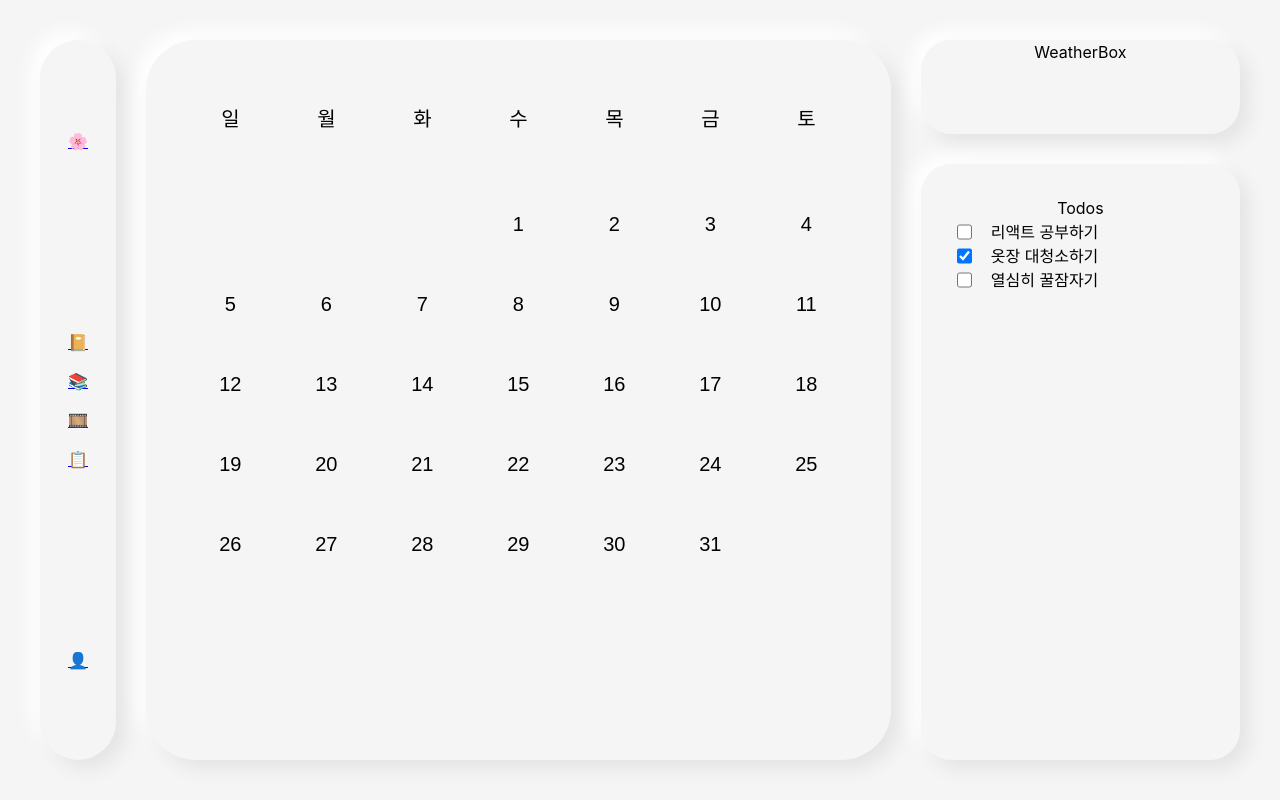
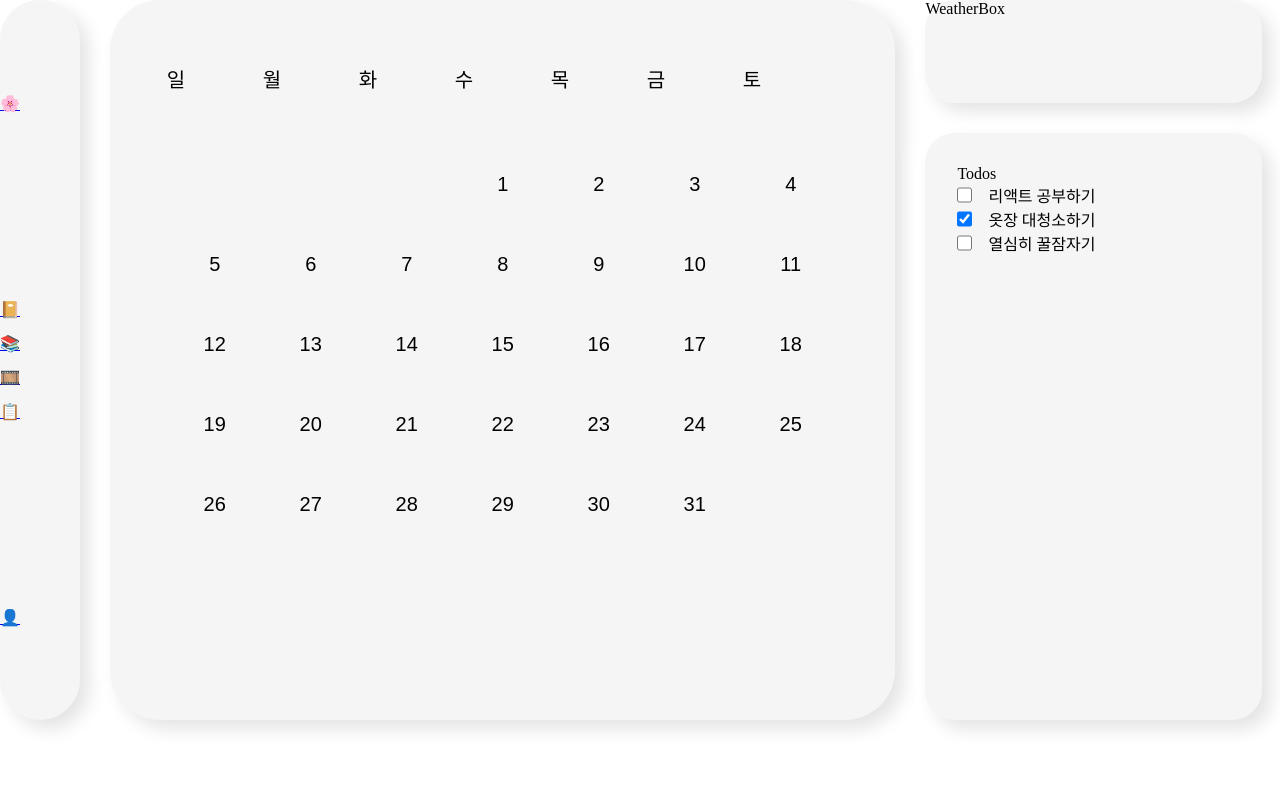
Before and after one commit to New-Ha/MyManager, a React (Vite) app: page / in a window 1280 px wide. Built offline with nearby package versions, Linux system fonts and the light colour scheme.

Commit message:
💄 [Style]: Setting theme & global style
- Styled-components를 활용해 theme와 global style을 설정
- App.css, index.css 삭제

```diff
--- a/src/App.css
+++ /dev/null
@@ -1,6 +0,0 @@
-#root {
-  max-width: 1280px;
-  margin: 0 auto;
-  padding: 2rem;
-  text-align: center;
-}
--- a/src/App.jsx
+++ b/src/App.jsx
@@ -1,10 +1,25 @@
-import './App.css';
+import { ThemeProvider } from 'styled-components';
+import theme from './util/theme';
 import Router from './Router';
+import { createGlobalStyle } from 'styled-components';
+
+const GlobalStyle = createGlobalStyle`
+	* {
+		margin: 0;
+		padding: 0;
+		box-sizing: border-box;
+	}
+
+	body {
+		font-family: 'Noto Sans KR'
+	}
+`;
 
 export default function App() {
     return (
-        <>
+        <ThemeProvider theme={theme}>
+            <GlobalStyle />
             <Router />
-        </>
+        </ThemeProvider>
     );
 }
--- a/src/index.css
+++ /dev/null
@@ -1,12 +0,0 @@
-:root {
-    font-family: Inter, system-ui, Avenir, Helvetica, Arial, sans-serif;
-    line-height: 1.5;
-    font-weight: 400;
-
-    background-color: #f5f5f5;
-
-    font-synthesis: none;
-    text-rendering: optimizeLegibility;
-    -webkit-font-smoothing: antialiased;
-    -moz-osx-font-smoothing: grayscale;
-}
--- a/src/main.jsx
+++ b/src/main.jsx
@@ -1,5 +1,4 @@
 import ReactDOM from 'react-dom/client';
 import App from './App.jsx';
-import './index.css';
 
 ReactDOM.createRoot(document.getElementById('root')).render(<App />);
--- /dev/null
+++ b/src/util/theme.js
@@ -0,0 +1,20 @@
+const size = {
+    mobile: '600px',
+    tablet: '900px',
+    computer: '1200px',
+};
+
+const theme = {
+    black: '#4D4D4D',
+		gray: '#D9D9D9',
+    yellow: '#F6BD60',
+		deepGreen: '#51625E',
+    green: '#84A59D',
+    red: '#F28482',
+    purple: '#CCB6DC',
+    mobile: `(max-width: ${size.mobile})`,
+    tablet: `(max-width: ${size.tablet})`,
+    computer: `(max-width: ${size.computer})`,
+};
+
+export default theme;
```
